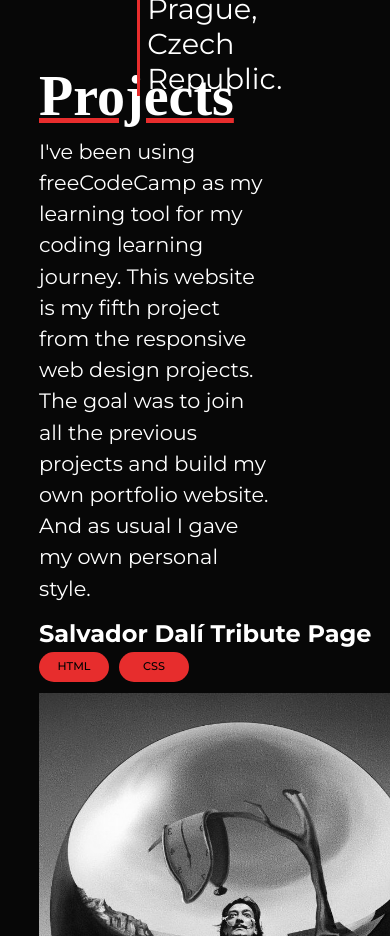
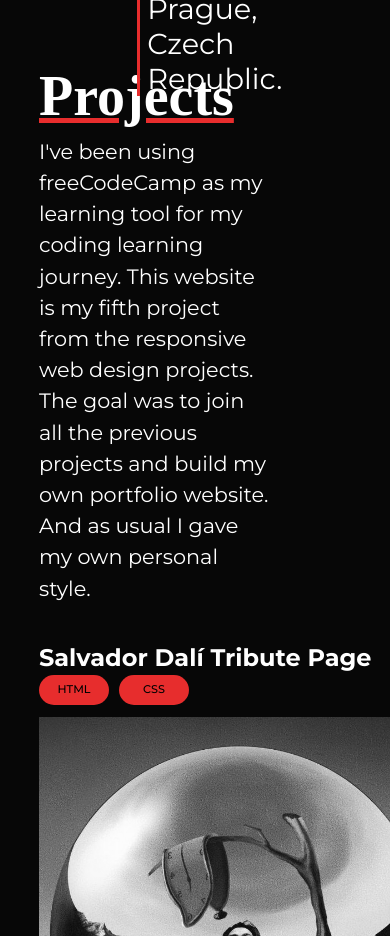
Before and after one commit to drehfilipe/Personal-Portfolio-Webpage, a plain HTML site: page index.html in a window 390 px wide. Shown: the part 780-1716 px from the top of the page. Drawn offline with Linux system fonts and the light colour scheme; a web font is replaced by a local one.

Commit message:
Added README file and update CSS

```diff
--- a/CSS/portfolio.css
+++ b/CSS/portfolio.css
@@ -316,6 +316,10 @@ body{
         text-align: center;
     }
 
+    #projects-text{
+        padding-bottom: 10vw;
+    }
+
     #project-one{
         padding-bottom: 10vw;
     }
```
Also changed, not shown: 1 other file.
